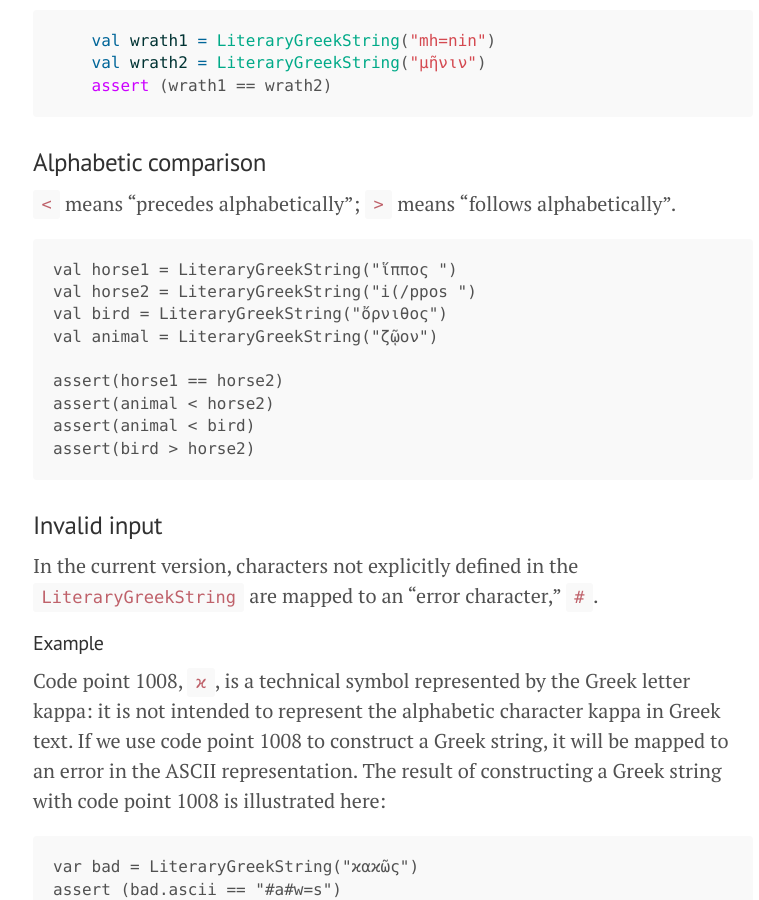
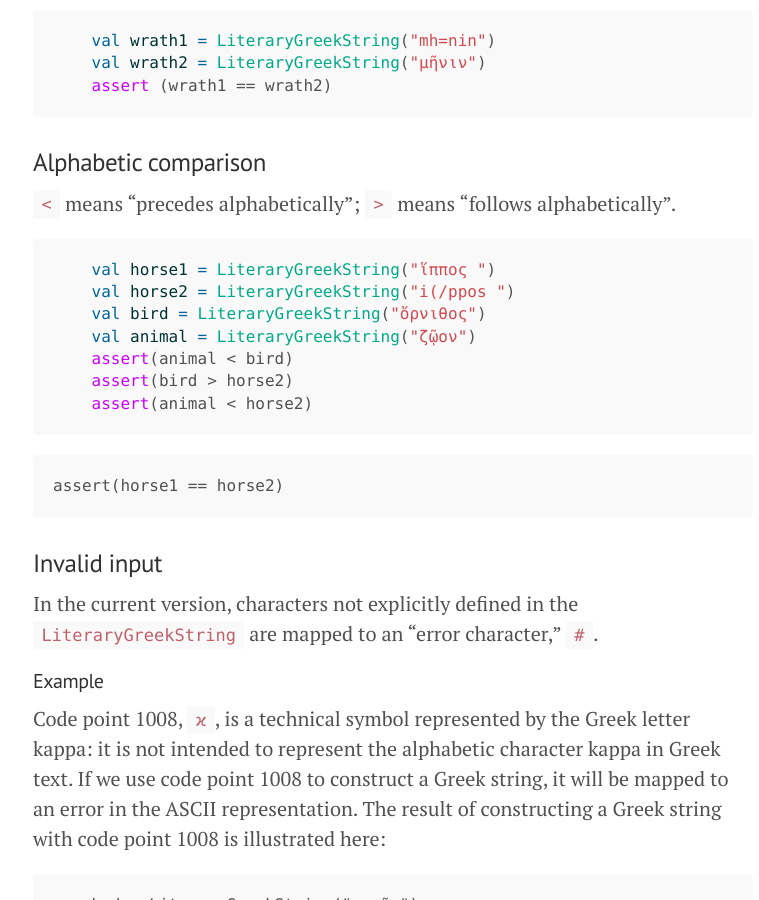
Before and after one commit to neelsmith/greek, a Jekyll site: the page built from docs/litgreek/index.md, in a window 1280 px wide and 900 px high, scrolled down 1114 px. Shown: the whole window, without its empty margins (247-1006 px from the left). Built offline with Jekyll 4.4.1, drawn with Linux system fonts in a browser that asks for light colours.

Commit message:
Convert more docs to tut

````diff
--- a/docs/litgreek/index.md
+++ b/docs/litgreek/index.md
@@ -51,15 +51,20 @@ import edu.holycross.shot.greek._
 
 
 
+
+
+```scala
     val horse1 = LiteraryGreekString("ἵππος ")
     val horse2 = LiteraryGreekString("i(/ppos ")
     val bird = LiteraryGreekString("ὄρνιθος")
     val animal = LiteraryGreekString("ζῷον")
-
-    assert(horse1 == horse2)
-    assert(animal < horse2)
     assert(animal < bird)
     assert(bird > horse2)
+    assert(animal < horse2)
+```
+    assert(horse1 == horse2)
+
+
 
 
 ### Invalid input
````
Also changed, not shown: shared/src/main/tut/litgreek/index.md (+8 -3 lines).
